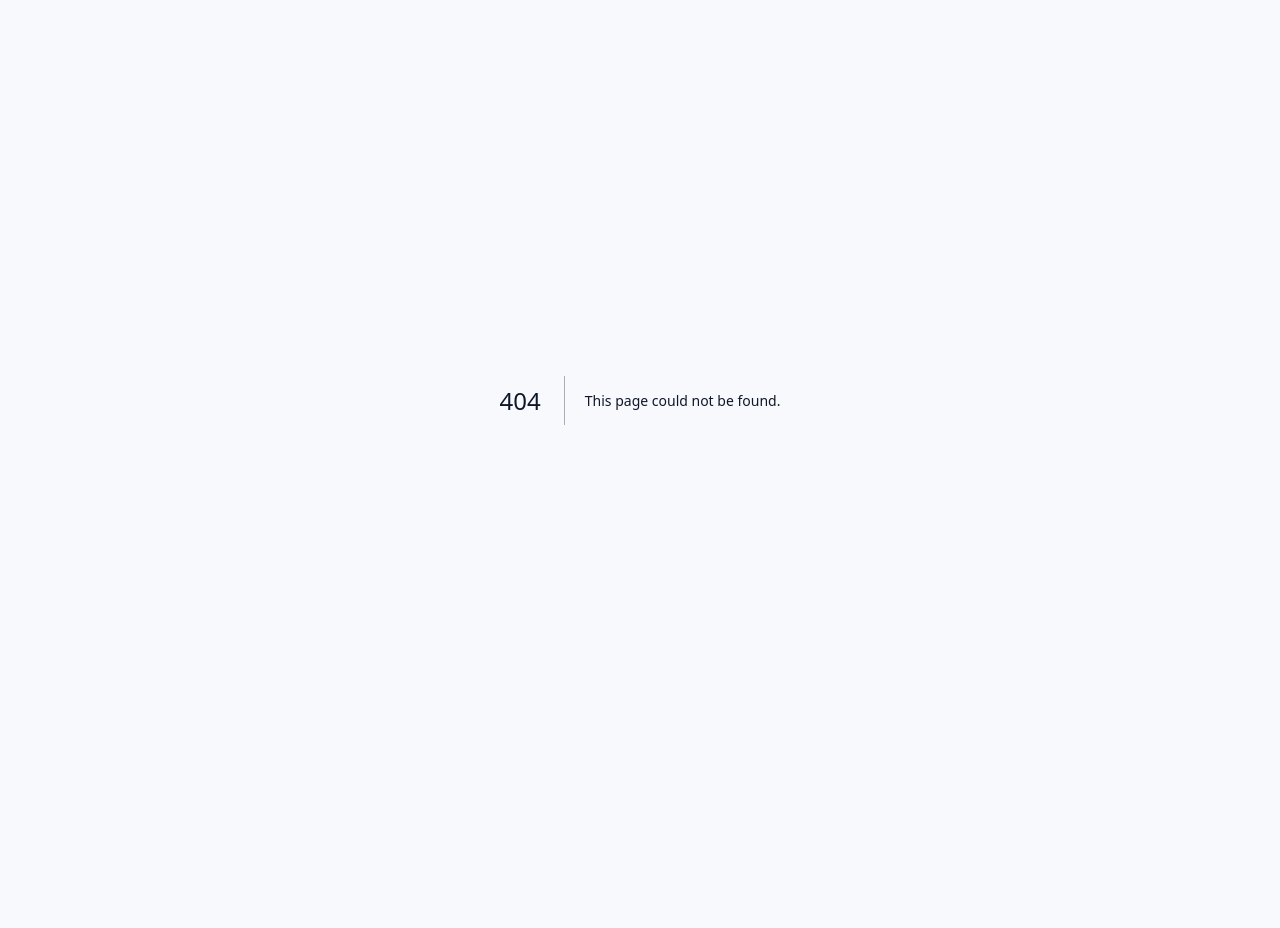
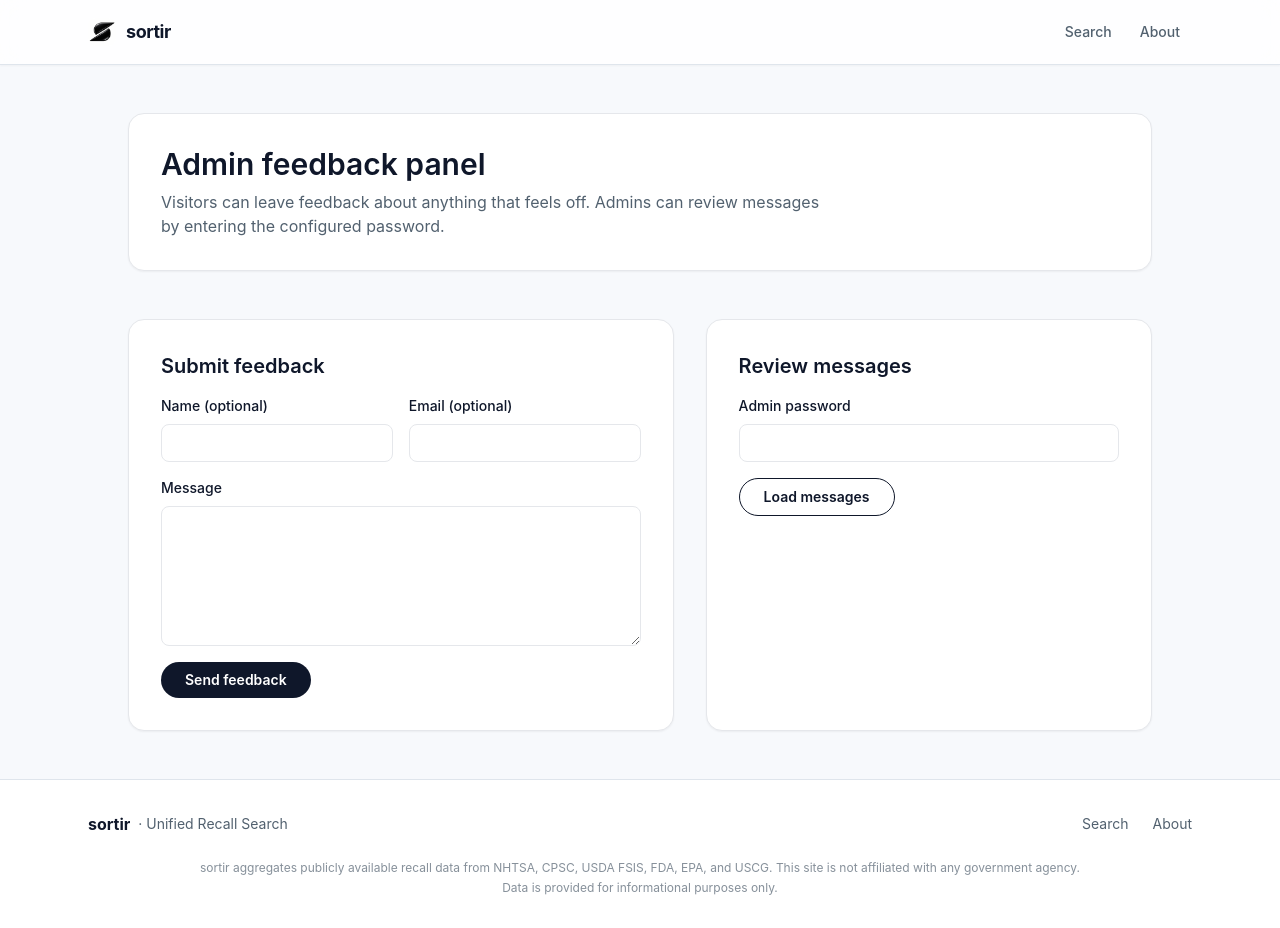
Before and after one commit to knickerboxker-sudo/onboard, a Next.js app: page /admin in a window 1280 px wide. Before the commit this address had no page. Before the commit the page ends 800 px from the top, so only its background shows below. Built offline with nearby package versions, Linux system fonts and the light colour scheme.

Commit message:
Add admin feedback panel

```diff
--- /dev/null
+++ b/src/app/admin/page.tsx
@@ -0,0 +1,202 @@
+"use client";
+
+import type { ChangeEvent, FormEvent } from "react";
+import { useState } from "react";
+import { Header } from "@/src/components/Header";
+import { Footer } from "@/src/components/Footer";
+
+const initialFormState = {
+  name: "",
+  email: "",
+  message: "",
+};
+
+type FeedbackEntry = {
+  id: string;
+  name?: string;
+  email?: string;
+  message: string;
+  createdAt: string;
+};
+
+export default function AdminPage() {
+  const [formState, setFormState] = useState(initialFormState);
+  const [submitStatus, setSubmitStatus] = useState<string | null>(null);
+  const [adminPassword, setAdminPassword] = useState("");
+  const [feedbackEntries, setFeedbackEntries] = useState<FeedbackEntry[]>([]);
+  const [adminStatus, setAdminStatus] = useState<string | null>(null);
+  const [isLoading, setIsLoading] = useState(false);
+
+  const handleInputChange = (
+    event: ChangeEvent<HTMLInputElement | HTMLTextAreaElement>,
+  ) => {
+    const { name, value } = event.target;
+    setFormState((prev) => ({ ...prev, [name]: value }));
+  };
+
+  const handleSubmitFeedback = async (event: FormEvent<HTMLFormElement>) => {
+    event.preventDefault();
+    setSubmitStatus(null);
+
+    const response = await fetch("/api/feedback", {
+      method: "POST",
+      headers: { "Content-Type": "application/json" },
+      body: JSON.stringify(formState),
+    });
+
+    if (!response.ok) {
+      const body = (await response.json()) as { error?: string };
+      setSubmitStatus(body.error ?? "Unable to submit feedback.");
+      return;
+    }
+
+    setFormState(initialFormState);
+    setSubmitStatus("Thanks! Your feedback has been received.");
+  };
+
+  const handleLoadFeedback = async () => {
+    setAdminStatus(null);
+    setIsLoading(true);
+
+    const response = await fetch("/api/feedback", {
+      method: "GET",
+      headers: { "x-admin-password": adminPassword },
+    });
+
+    if (!response.ok) {
+      const body = (await response.json()) as { error?: string };
+      setAdminStatus(body.error ?? "Unable to load feedback.");
+      setFeedbackEntries([]);
+      setIsLoading(false);
+      return;
+    }
+
+    const body = (await response.json()) as { entries: FeedbackEntry[] };
+    setFeedbackEntries(body.entries ?? []);
+    setAdminStatus(
+      body.entries.length
+        ? `Loaded ${body.entries.length} message(s).`
+        : "No feedback submitted yet.",
+    );
+    setIsLoading(false);
+  };
+
+  return (
+    <div className="min-h-screen flex flex-col bg-sand">
+      <Header />
+      <main className="flex-1 px-6 py-12">
+        <div className="max-w-5xl mx-auto space-y-12">
+          <section className="bg-white rounded-2xl shadow-sm border border-sand/60 p-8">
+            <h1 className="text-3xl font-semibold text-ink mb-2">
+              Admin feedback panel
+            </h1>
+            <p className="text-muted max-w-2xl">
+              Visitors can leave feedback about anything that feels off. Admins
+              can review messages by entering the configured password.
+            </p>
+          </section>
+
+          <section className="grid gap-8 lg:grid-cols-[1.1fr_0.9fr]">
+            <div className="bg-white rounded-2xl shadow-sm border border-sand/60 p-8">
+              <h2 className="text-xl font-semibold text-ink mb-4">
+                Submit feedback
+              </h2>
+              <form className="space-y-4" onSubmit={handleSubmitFeedback}>
+                <div className="grid gap-4 sm:grid-cols-2">
+                  <label className="flex flex-col text-sm font-medium text-ink">
+                    Name (optional)
+                    <input
+                      className="mt-2 rounded-lg border border-sand px-3 py-2 focus:outline-none focus:ring-2 focus:ring-ink/30"
+                      type="text"
+                      name="name"
+                      value={formState.name}
+                      onChange={handleInputChange}
+                    />
+                  </label>
+                  <label className="flex flex-col text-sm font-medium text-ink">
+                    Email (optional)
+                    <input
+                      className="mt-2 rounded-lg border border-sand px-3 py-2 focus:outline-none focus:ring-2 focus:ring-ink/30"
+                      type="email"
+                      name="email"
+                      value={formState.email}
+                      onChange={handleInputChange}
+                    />
+                  </label>
+                </div>
+                <label className="flex flex-col text-sm font-medium text-ink">
+                  Message
+                  <textarea
+                    className="mt-2 min-h-[140px] rounded-lg border border-sand px-3 py-2 focus:outline-none focus:ring-2 focus:ring-ink/30"
+                    name="message"
+                    value={formState.message}
+                    onChange={handleInputChange}
+                    required
+                  />
+                </label>
+                <button
+                  type="submit"
+                  className="inline-flex items-center justify-center rounded-full bg-ink px-6 py-2 text-sm font-semibold text-white transition hover:bg-ink/90"
+                >
+                  Send feedback
+                </button>
+                {submitStatus ? (
+                  <p className="text-sm text-ink">{submitStatus}</p>
+                ) : null}
+              </form>
+            </div>
+
+            <div className="bg-white rounded-2xl shadow-sm border border-sand/60 p-8">
+              <h2 className="text-xl font-semibold text-ink mb-4">
+                Review messages
+              </h2>
+              <label className="flex flex-col text-sm font-medium text-ink">
+                Admin password
+                <input
+                  className="mt-2 rounded-lg border border-sand px-3 py-2 focus:outline-none focus:ring-2 focus:ring-ink/30"
+                  type="password"
+                  value={adminPassword}
+                  onChange={(event) => setAdminPassword(event.target.value)}
+                />
+              </label>
+              <button
+                type="button"
+                className="mt-4 inline-flex items-center justify-center rounded-full border border-ink px-6 py-2 text-sm font-semibold text-ink transition hover:bg-ink hover:text-white"
+                onClick={handleLoadFeedback}
+                disabled={!adminPassword || isLoading}
+              >
+                {isLoading ? "Loading..." : "Load messages"}
+              </button>
+              {adminStatus ? (
+                <p className="mt-3 text-sm text-ink">{adminStatus}</p>
+              ) : null}
+              <div className="mt-6 space-y-4">
+                {feedbackEntries.map((entry) => (
+                  <article
+                    key={entry.id}
+                    className="rounded-xl border border-sand/70 bg-sand/20 p-4"
+                  >
+                    <div className="flex flex-col gap-1 text-xs text-muted">
+                      <span>
+                        {new Date(entry.createdAt).toLocaleString()}
+                      </span>
+                      <span>
+                        {entry.name ? entry.name : "Anonymous"}
+                        {entry.email ? ` · ${entry.email}` : ""}
+                      </span>
+                    </div>
+                    <p className="mt-2 text-sm text-ink">{entry.message}</p>
+                  </article>
+                ))}
+                {!feedbackEntries.length && adminStatus ? (
+                  <p className="text-sm text-muted">No messages to display.</p>
+                ) : null}
+              </div>
+            </div>
+          </section>
+        </div>
+      </main>
+      <Footer />
+    </div>
+  );
+}
--- /dev/null
+++ b/src/app/api/feedback/route.ts
@@ -0,0 +1,85 @@
+import { NextResponse } from "next/server";
+import { promises as fs } from "fs";
+import path from "path";
+import crypto from "crypto";
+
+const feedbackFilePath = path.join(process.cwd(), "data", "feedback.json");
+
+type FeedbackEntry = {
+  id: string;
+  name?: string;
+  email?: string;
+  message: string;
+  createdAt: string;
+};
+
+async function readFeedbackEntries(): Promise<FeedbackEntry[]> {
+  await fs.mkdir(path.dirname(feedbackFilePath), { recursive: true });
+  try {
+    const contents = await fs.readFile(feedbackFilePath, "utf-8");
+    const parsed = JSON.parse(contents) as FeedbackEntry[];
+    if (Array.isArray(parsed)) {
+      return parsed;
+    }
+  } catch (error) {
+    if ((error as NodeJS.ErrnoException).code !== "ENOENT") {
+      throw error;
+    }
+  }
+  await fs.writeFile(feedbackFilePath, "[]", "utf-8");
+  return [];
+}
+
+async function writeFeedbackEntries(entries: FeedbackEntry[]) {
+  await fs.writeFile(feedbackFilePath, JSON.stringify(entries, null, 2), "utf-8");
+}
+
+export async function POST(request: Request) {
+  const payload = (await request.json()) as {
+    name?: string;
+    email?: string;
+    message?: string;
+  };
+
+  if (!payload?.message || payload.message.trim().length === 0) {
+    return NextResponse.json(
+      { error: "Message is required." },
+      { status: 400 },
+    );
+  }
+
+  const newEntry: FeedbackEntry = {
+    id: crypto.randomUUID(),
+    name: payload.name?.trim() || undefined,
+    email: payload.email?.trim() || undefined,
+    message: payload.message.trim(),
+    createdAt: new Date().toISOString(),
+  };
+
+  const entries = await readFeedbackEntries();
+  entries.unshift(newEntry);
+  await writeFeedbackEntries(entries);
+
+  return NextResponse.json({ success: true });
+}
+
+export async function GET(request: Request) {
+  const adminPassword = process.env.ADMIN_PASSWORD;
+  if (!adminPassword) {
+    return NextResponse.json(
+      { error: "Admin password is not configured." },
+      { status: 500 },
+    );
+  }
+
+  const providedPassword = request.headers.get("x-admin-password");
+  if (!providedPassword || providedPassword !== adminPassword) {
+    return NextResponse.json(
+      { error: "Unauthorized." },
+      { status: 401 },
+    );
+  }
+
+  const entries = await readFeedbackEntries();
+  return NextResponse.json({ entries });
+}
```
